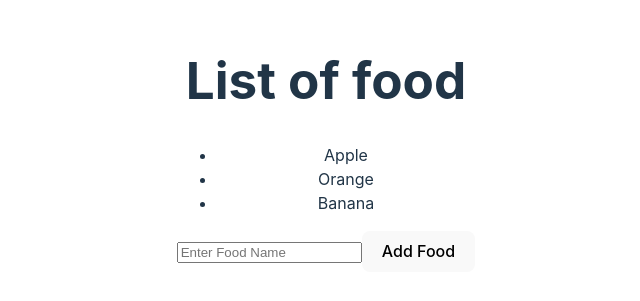
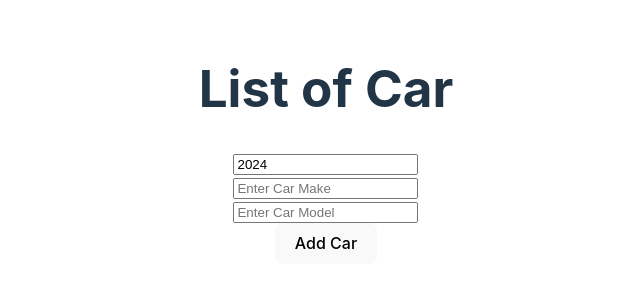
Before and after one commit to Alpharii/to-do-list-react, a React (Vite) app: page / in a window 1280 px wide. Shown: the part 255-556 px from the top of the page, without its empty margins (314-954 px from the left). Built offline with nearby package versions, Linux system fonts and the light colour scheme.

Commit message:
belajar update array dan object

```diff
--- /dev/null
+++ b/src/belajar/3-listOfCar.jsx
@@ -0,0 +1,50 @@
+import React, { useState } from 'react'
+import '../App.css'
+
+export const ListOfCar = () => {
+  const [car, setCar] = useState ([]);
+  const [carYear, setCarYear] = useState(new Date().getFullYear());
+  const [carMake, setCarMake] = useState();
+  const [carModel, setCarModel] = useState('');
+
+  const handleAddCar = () => {
+    const newCar = {
+      year: carYear,
+      make: carMake,
+      model: carModel
+    }
+    setCar(car => ([...car, newCar]))
+    setCarYear(new Date().getFullYear())
+    setCarMake('')
+    setCarModel('')
+  }
+  const handleRemoveCar = (index) => {
+    setCar(car.filter((_,i) => i !== index))
+  }
+  const handleYearChange = (event) => {
+    setCarYear(event.target.value)
+  }
+  const handleMakeChange = (event) => {
+    setCarMake(event.target.value)
+  }
+  const handleModelChange = (event) => {
+    setCarModel(event.target.value)
+  }
+
+
+  return (
+    <div>
+        <h1>List of Car</h1>
+        <ul>
+          {car.map((element,index) =>
+          <li key={index} onClick={() => handleRemoveCar(index)}>{element.year} {element.make} {element.model}</li>)}
+        </ul>
+        <input type="number" value={carYear} onChange={handleYearChange}/><br />
+        <input type="text" value={carMake} onChange={handleMakeChange} placeholder='Enter Car Make'/><br />
+        <input type="text" value={carModel} onChange={handleModelChange} placeholder='Enter Car Model'/><br />
+        <button onClick={handleAddCar}>Add Car</button>
+    </div>
+  )
+}
+
+export default ListOfCar
--- a/src/main.jsx
+++ b/src/main.jsx
@@ -1,10 +1,11 @@
 import React from 'react'
 import ReactDOM from 'react-dom/client'
 import UpdateArray from './belajar/UpdateArray.jsx'
+import ListOfCar from './belajar/3-listOfCar.jsx'
 import './index.css'
 
 ReactDOM.createRoot(document.getElementById('root')).render(
   <React.StrictMode>
-    <UpdateArray/>
+    <ListOfCar/>
   </React.StrictMode>,
 )
```
